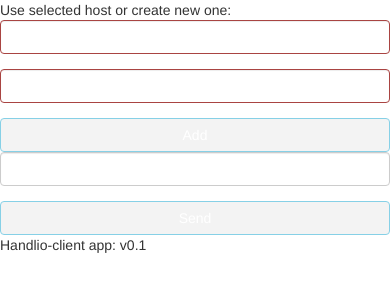
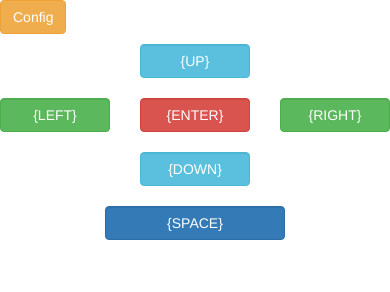
Before and after one commit to handlio/handlio-client, a website: page app/index.html at #/main in a window 390 px wide. Drawn offline with nearby package versions, Linux system fonts and the light colour scheme; some packages are replaced by stand-ins of ours; a script that the page names is missing.

Commit message:
implemented send keys logic; like a mess for a while; added commands to remote managing video player;

```diff
--- a/app/index.html
+++ b/app/index.html
@@ -22,8 +22,6 @@
 
   <div ng-view></div>
 
-  <div>Handlio-client app: v<span app-version></span></div>
-
   <!-- In production use:
   <script src="//ajax.googleapis.com/ajax/libs/angularjs/x.x.x/angular.min.js"></script>
   -->
--- a/app/main/main.html
+++ b/app/main/main.html
@@ -1,36 +1,100 @@
-Use selected host or create new one:
-
-<form name="userForm" novalidate class="form-inline">
+<button class="btn btn-warning"
+        ng-click="main.changeVisibility(main.hidden)">{{!main.hidden ? 'Hide' : 'Config'}}
+</button>
+<form name="userForm" novalidate class="form-inline" ng-show="!main.hidden">
     <div class="form-group"
-         ng-class="{ 'has-error': userForm.name.$invalid }">
+         ng-class="{ 'has-error': userForm.name.$dirty && userForm.name.$invalid }">
 
         <input name="name" type="text" class="form-control"
                ng-model="main.new.name" unique="{list: main.hosts, prop: 'name'}" required>
 
     </div>
     <div class="form-group"
-         ng-class="{ 'has-error': userForm.url.$invalid }">
-        <input name="url" type="url" class="form-control"
+         ng-class="{ 'has-error': userForm.url.$dirty && userForm.url.$invalid }">
+        <input name="url" type="text" class="form-control"
                ng-model="main.new.url" unique="{list: main.hosts, prop: 'url'}" required>
     </div>
     <input type="submit" class="form-control btn btn-info"
            ng-click="main.addHost(main.new)" ng-disabled="userForm.$invalid" value="Add">
 </form>
 
-<form name="keysForm" novalidate class="form-inline">
-    <div class="form-group" ng-class="{ 'has-error': keysForm.keys.$invalid }">
-        <input name="name" type="text" class="form-control" ng-model="main.model.keys" required>
+<div class="row">
+
+    <div class="col-xs-4">
+
     </div>
-    <input type="submit" class="form-control btn btn-info"
-           ng-click="main.send(main.model.keys)" ng-disabled="keysForm.$invalid" value="Send">
+    <div class="col-xs-4">
+        <button class="form-control btn btn-info"
+                ng-click="main.send('{UP}')" style="margin: 10px 0;">{UP}</button>
+    </div>
+    <div class="col-xs-4">
+
+    </div>
+
+</div>
+
+<form name="keysForm" novalidate class="form-inline row">
+    <!--<div class="form-group" ng-class="{ 'has-error': keysForm.keys.$invalid }">-->
+    <!--<input name="name" type="text" class="form-control" ng-model="main.model.keys" required>-->
+    <!--</div>-->
+    <!--<input type="submit" class="form-control btn btn-info"-->
+    <!--ng-click="main.send(main.model.keys)" ng-disabled="keysForm.$invalid" value="Send">-->
+
+    <div class="col-xs-4">
+        <button class="form-control btn btn-success"
+                ng-click="main.send('{LEFT}')" style="margin: 10px 0;">{LEFT}</button>
+    </div>
+    <div class="col-xs-4">
+        <button class="form-control btn btn-danger"
+                ng-click="main.send('{ENTER}')" style="margin: 10px 0;">{ENTER}</button>
+    </div>
+    <div class="col-xs-4">
+        <button class="form-control btn btn-success"
+                ng-click="main.send('{RIGHT}')" style="margin: 10px 0;">{RIGHT}</button>
+    </div>
+
+
 </form>
 
-<div>
-    <div ng-repeat="host in main.hosts">
+<div class="row">
 
+    <div class="col-xs-4">
+
+    </div>
+    <div class="col-xs-4">
+        <button class="form-control btn btn-info"
+                ng-click="main.send('{DOWN}')" style="margin: 10px 0;">{DOWN}</button>
+    </div>
+    <div class="col-xs-4">
+
+    </div>
+
+</div>
+
+
+<div class="row">
+
+    <div class="col-xs-3">
+
+    </div>
+    <div class="col-xs-6">
+        <button class="form-control btn btn-primary"
+                ng-click="main.send('{SPACE}')" style="margin: 10px 0;">{SPACE}</button>
+    </div>
+    <div class="col-xs-3">
+
+    </div>
+
+</div>
+
+<div ng-show="!main.hidden">
+    <div ng-repeat="host in main.hosts track by host.url | orderBy:'-createdAt'">
         <div class="radio">
             <label>
-                <input name="hostRadio" type="radio" value="{{host}}" ng-model="model.selected">
+                <input name="hostRadio" type="radio"
+                       value="{{host.url}}"
+                       ng-model="main.model.selectedUrl"
+                       ng-change="main.saveSelected(host);">
                 {{host.name}} - {{host.url}}
             </label>
             <button class="btn btn-default btn-xs"
--- a/app/main/main.js
+++ b/app/main/main.js
@@ -19,28 +19,76 @@ angular.module('myApp.main', ['ngRoute', 'angular-storage'])
     ])
 
     .controller('MainCtrl', [
-        'HostStore',
-        function (HostStore) {
+        '$http', '$log', 'HostStore',
+        function ($http, $log, HostStore) {
             var defaults = {host: {url: '', name: ''}};
 
-            this.hosts = HostStore.get('list') || [];
-            this.new = angular.copy(defaults.host);
-            this.model = {
-                keys: '',
-                selected: this.hosts[0] || null
+            var ctrl = this;
+            var options = {
+                api: {
+                    route: 'api/handle'
+                }
             };
 
-            this.addHost = function (host) {
-                this.hosts.push({url: host.url, name: host.name});
-                HostStore.set('list', this.hosts);
-                this.new = angular.copy(defaults.host);
-                this.model.selected = this.hosts[this.hosts.length - 1];
+            ctrl.hidden = HostStore.get('hidden') === null ? false : HostStore.get('hidden');
+            ctrl.changeVisibility = function (visibility) {
+                ctrl.hidden = !visibility;
+                HostStore.set('hidden', ctrl.hidden);
             };
 
-            this.removeHost = function (host, index) {
-                this.hosts.splice(index, 1);
-                HostStore.set('list', this.hosts);
+            ctrl.hosts = HostStore.get('list') || [];
+
+            ctrl.new = angular.copy(defaults.host);
+            ctrl.model = {keys: ''};
+
+            ctrl.model.selected = HostStore.get('selected') || ctrl.hosts[0] || null;
+            if (!!ctrl.model.selected) {
+                ctrl.model.selectedUrl = ctrl.model.selected.url;
+            }
+
+            ctrl.addHost = function (host) {
+                var newHost = {
+                    url: host.url, name: host.name,
+                    createdAt: _toTicks(new Date())
+                };
+                ctrl.hosts.push(newHost);
+                HostStore.set('list', ctrl.hosts);
+                ctrl.new = angular.copy(defaults.host);
+                ctrl.model.selected = newHost;
+                ctrl.model.selectedUrl = newHost.url;
+                HostStore.set('selected', {
+                    url: newHost.url, name: newHost.name,
+                    createdAt: newHost.createdAt
+                });
             };
+
+            ctrl.saveSelected = function (host) {
+                HostStore.set('selected', host);
+            };
+
+            ctrl.removeHost = function (host, index) {
+                ctrl.hosts.splice(index, 1);
+                HostStore.set('list', ctrl.hosts);
+            };
+
+            ctrl.send = function (keys) {
+                var url = 'http://' + ctrl.model.selectedUrl + '/' + options.api.route;
+
+                $http.post(url, {keys: keys}, {cache: false}).then(function (res) {
+                    $log.debug('Success: ', res);
+                }, function (err) {
+                    $log.debug('Failed: ', err);
+                });
+            };
+
+            // todo: sorting does not work
+            /*
+             * There are 621355968000000000 epoch ticks for javascript
+             * from Ist Jan 1900 to Ist Jan 1970.
+             * And here 10000 are the ticks per milliseconds.*/
+            function _toTicks(date) {
+                return (date.getTime() * 10000) + 621355968000000000;
+            }
         }
     ])
 
```
Also changed, not shown: package.json (+3 -6 lines), server.js (added, +11 -0 lines).
